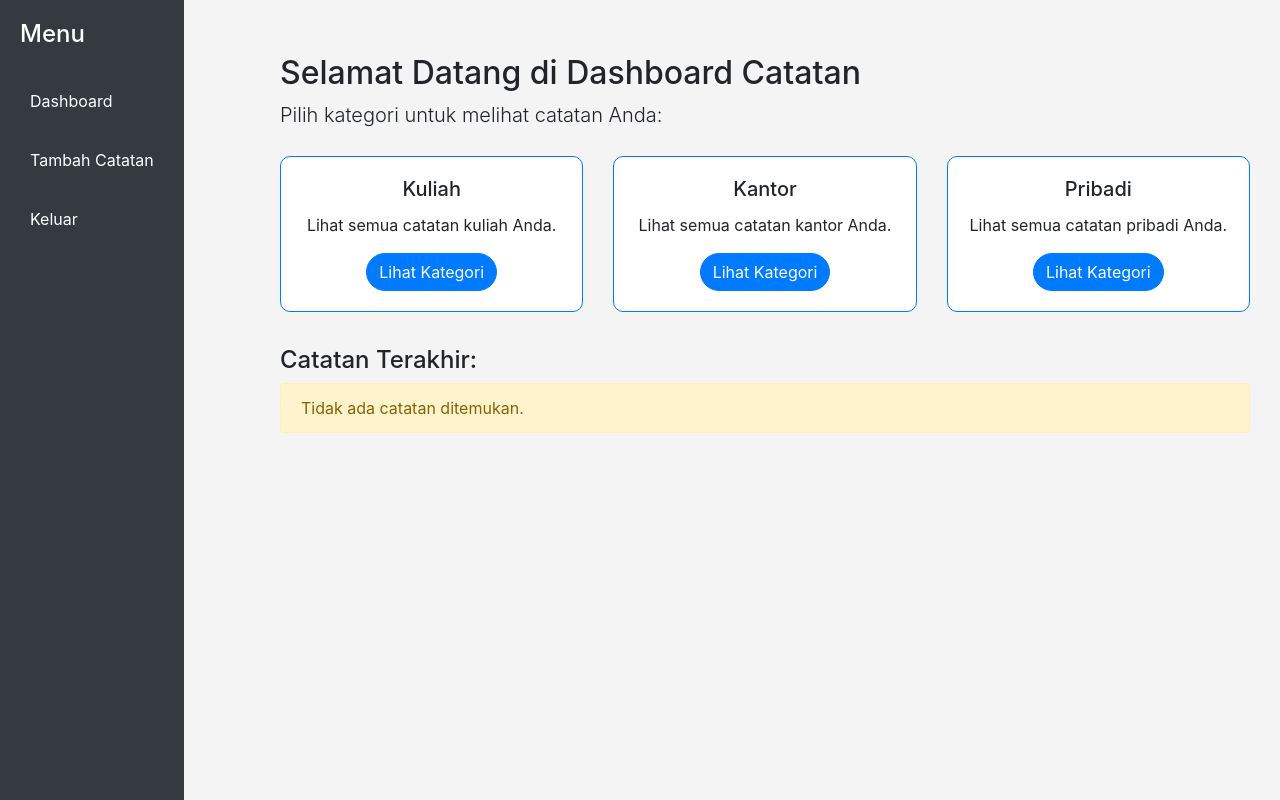
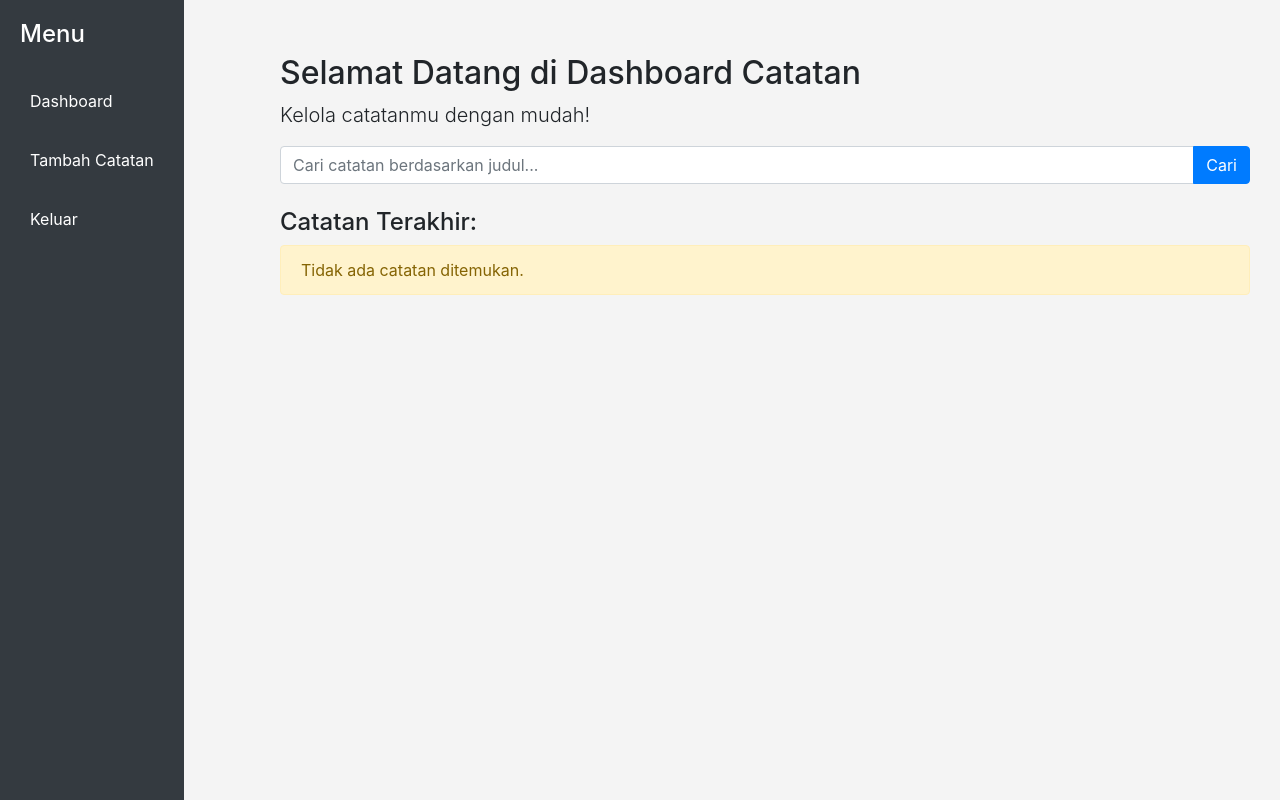
Before and after one commit to MuzharMaulana/PROJECT-RPL-KEL-2, a PHP site: page /dashboard.php in a window 1280 px wide. Run offline with PHP 8.4, Linux system fonts and the light colour scheme; the visitor is signed in with stand-in values (Sample User, id 1); data that the repository does not hold is empty.

Commit message:
menambahkan dashvoard

```diff
--- a/dashboard.php
+++ b/dashboard.php
@@ -15,8 +15,21 @@ include 'config.php'; // Pastikan ini termasuk sebelum query database
 $sql = "SELECT * FROM categories";
 $result = $conn->query($sql);
 
-// Ambil catatan
-$notesResult = $conn->query("SELECT notes.*, categories.nama_kategori FROM notes LEFT JOIN categories ON notes.kategori_id = categories.id ORDER BY tanggal DESC");
+// Ambil nilai pencarian dari form jika ada
+$searchKeyword = isset($_GET['search']) ? $_GET['search'] : '';
+
+// Query untuk mengambil catatan, tambahkan filter judul jika ada pencarian
+$query = "SELECT notes.*, categories.nama_kategori
+          FROM notes
+          LEFT JOIN categories ON notes.kategori_id = categories.id";
+
+if ($searchKeyword) {
+    // Tambahkan kondisi WHERE untuk mencari judul
+    $query .= " WHERE notes.judul LIKE '%" . $conn->real_escape_string($searchKeyword) . "%'";
+}
+
+$query .= " ORDER BY tanggal DESC";
+$notesResult = $conn->query($query);
 ?>
 
 <!DOCTYPE html>
@@ -64,21 +77,11 @@ $notesResult = $conn->query("SELECT notes.*, categories.nama_kategori FROM notes
             margin-left: 250px; /* Space for the sidebar */
             padding: 30px;
         }
-        .card-category {
-            border: 1px solid #007bff;
-            border-radius: 10px;
-            transition: transform 0.2s;
-            margin: 10px 0;
-        }
-        .card-category:hover {
-            transform: translateY(-5px);
-            box-shadow: 0 4px 15px rgba(0, 123, 255, 0.3);
-        }
-        .btn-custom {
-            border-radius: 25px;
-        }
         .note-card {
             margin-top: 20px;
+        }
+        .search-box {
+            margin-bottom: 20px;
         }
     </style>
 </head>
@@ -97,37 +100,17 @@ $notesResult = $conn->query("SELECT notes.*, categories.nama_kategori FROM notes
     <!-- Main Content -->
     <div class="content float-right" style="width: calc(100% - 250px);">
         <h2 class="mt-4">Selamat Datang di Dashboard Catatan</h2>
-        <p class="lead">Pilih kategori untuk melihat catatan Anda:</p>
+        <p class="lead">Kelola catatanmu dengan mudah!</p>
 
-        <div class="row mb-4">
-            <div class="col-md-4">
-                <div class="card card-category">
-                    <div class="card-body text-center">
-                        <h5 class="card-title">Kuliah</h5>
-                        <p class="card-text">Lihat semua catatan kuliah Anda.</p>
-                        <a href="kuliah.php" class="btn btn-primary btn-custom">Lihat Kategori</a>
-                    </div>
+        <!-- Form Pencarian -->
+        <form method="GET" action="dashboard.php" class="search-box">
+            <div class="input-group">
+                <input type="text" name="search" class="form-control" placeholder="Cari catatan berdasarkan judul..." value="<?php echo htmlspecialchars($searchKeyword); ?>">
+                <div class="input-group-append">
+                    <button class="btn btn-primary" type="submit">Cari</button>
                 </div>
             </div>
-            <div class="col-md-4">
-                <div class="card card-category">
-                    <div class="card-body text-center">
-                        <h5 class="card-title">Kantor</h5>
-                        <p class="card-text">Lihat semua catatan kantor Anda.</p>
-                        <a href="kantor.php" class="btn btn-primary btn-custom">Lihat Kategori</a>
-                    </div>
-                </div>
-            </div>
-            <div class="col-md-4">
-                <div class="card card-category">
-                    <div class="card-body text-center">
-                        <h5 class="card-title">Pribadi</h5>
-                        <p class="card-text">Lihat semua catatan pribadi Anda.</p>
-                        <a href="pribadi.php" class="btn btn-primary btn-custom">Lihat Kategori</a>
-                    </div>
-                </div>
-            </div>
-        </div>
+        </form>
 
         <h4 class="mt-4">Catatan Terakhir:</h4>
         <div id="savedNotes">
@@ -154,7 +137,6 @@ $notesResult = $conn->query("SELECT notes.*, categories.nama_kategori FROM notes
         </div>
     </div>
 
-
     <script src="https://code.jquery.com/jquery-3.5.1.slim.min.js"></script>
     <script src="https://cdn.jsdelivr.net/npm/@popperjs/core@2.9.2/dist/umd/popper.min.js"></script>
     <script src="https://stackpath.bootstrapcdn.com/bootstrap/4.5.2/js/bootstrap.min.js"></script>
```
